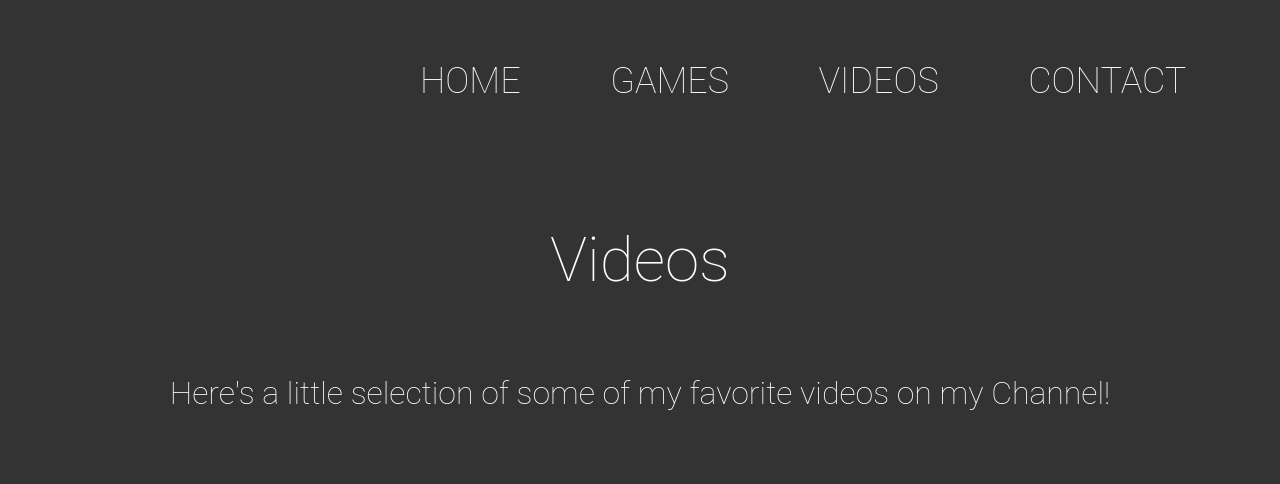
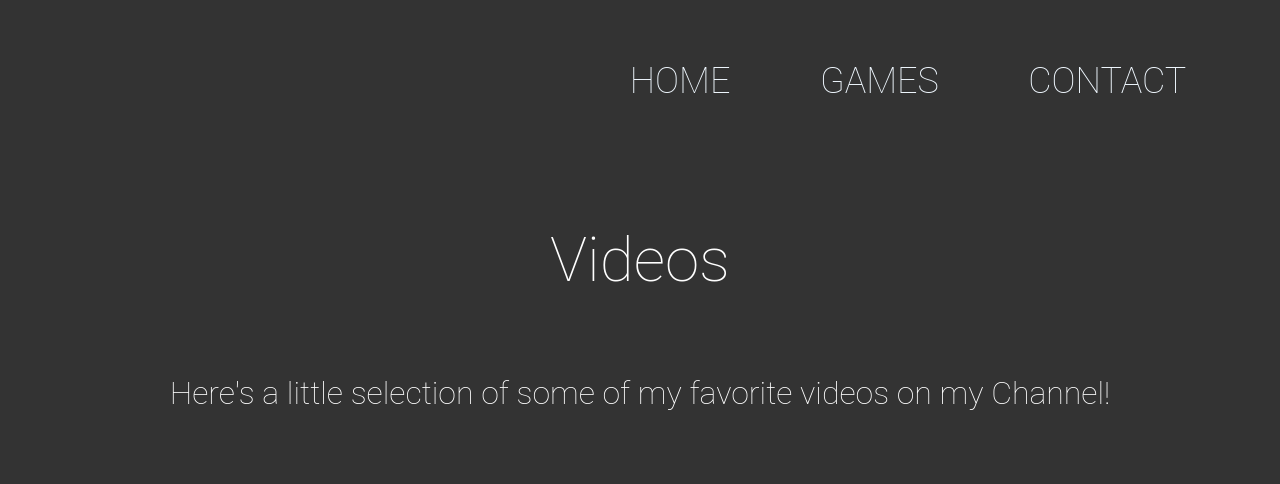
Before and after one commit to MojizDev/web, a plain HTML site: page pages/videos.html in a window 1280 px wide. Shown: the top 484 px of the page. Drawn offline with Linux system fonts and the light colour scheme.

Commit message:
Update videos.html

```diff
--- a/pages/videos.html
+++ b/pages/videos.html
@@ -18,7 +18,6 @@
                     <li class="logo"><a href="../index"></a></li>
                     <li><a href="../index.html">HOME</a></li>
                     <li><a href="games.html">GAMES</a></li>
-                    <li><a href="videos.html">VIDEOS</a></li>
                     <li><a href="contact.html">CONTACT</a></li>
                 </ul>
             </nav>
```
